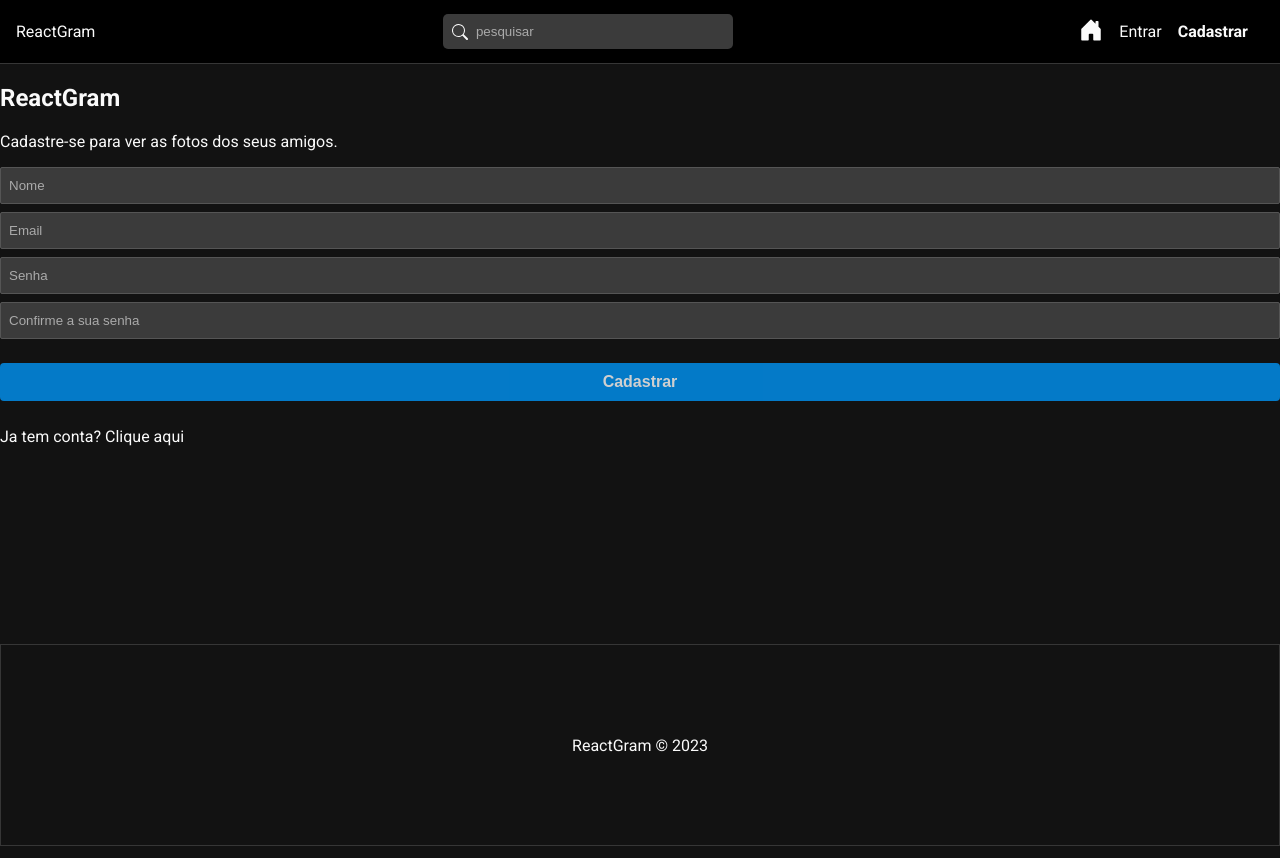
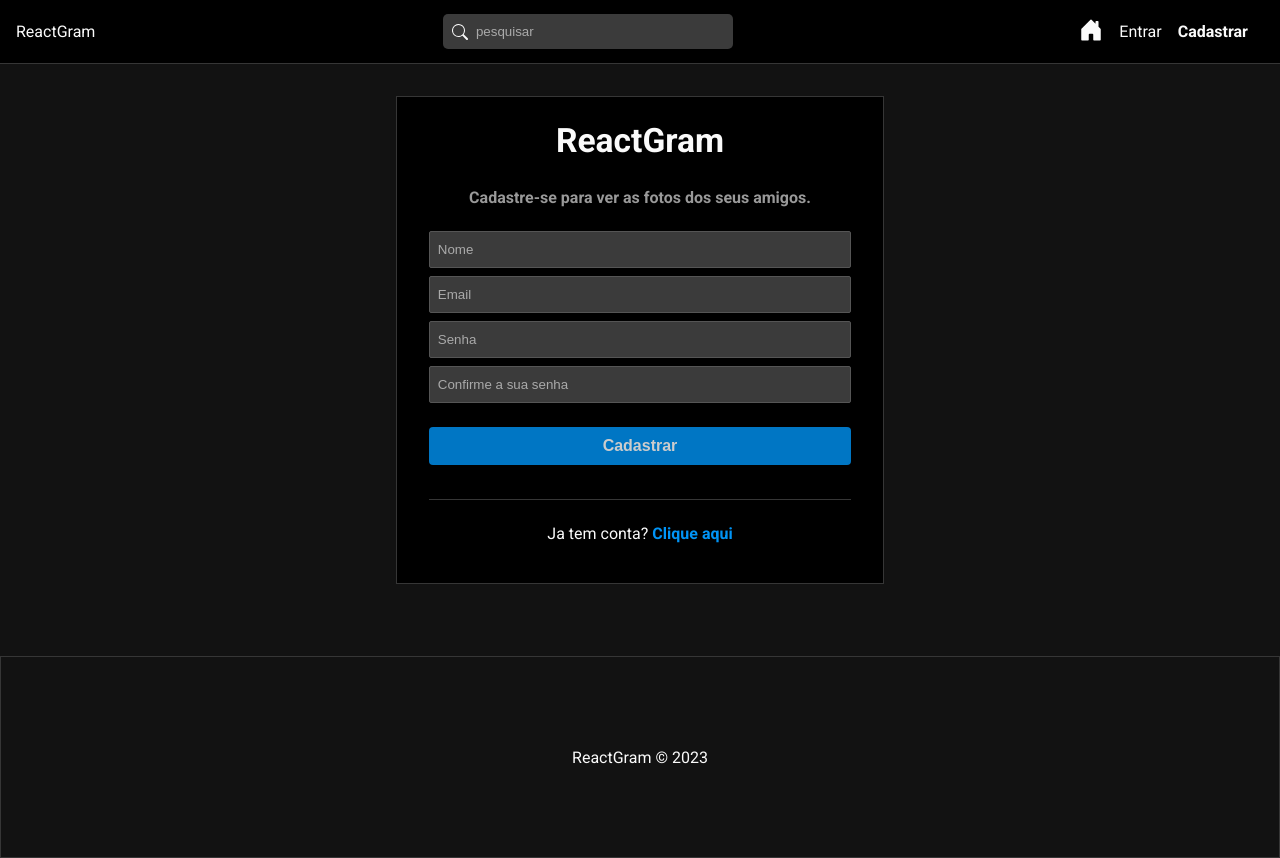
Before and after one commit to Orozimbo1/ReactGram, a React (Vite) app in the folder frontend/: page /register in a window 1280 px wide. Built offline with nearby package versions, Linux system fonts and the light colour scheme.

Commit message:
CSS form de autenticação

```diff
--- a/frontend/src/pages/Auth/Auth.css
+++ b/frontend/src/pages/Auth/Auth.css
@@ -0,0 +1,39 @@
+#login,
+#register {
+  border: 1px solid #363636;
+  background-color: #000;
+  padding: 1.5em 2em;
+  max-width: 33%;
+  margin: 2em auto;
+}
+
+#login h2,
+#register h2 {
+  text-align: center;
+  font-size: 2.1em;
+  margin-top: 0;
+}
+
+.subtitle {
+  font-weight: bold;
+  color: #999;
+  margin-bottom: 1.5em;
+}
+
+#login form,
+#register form {
+  padding-bottom: 1.5em;
+  margin-bottom: 1.5em;
+  border-bottom: 1px solid #363636;
+}
+
+#login p,
+#register p {
+  text-align: center;
+}
+
+#login p a,
+#register p a {
+  font-weight: bold;
+  color: #0094f6;
+}
--- a/frontend/src/pages/Auth/Login.jsx
+++ b/frontend/src/pages/Auth/Login.jsx
@@ -2,8 +2,8 @@ import './Auth.css'
 
 const Login = () => {
   return (
-    <div>
-      <h1>Login</h1>
+    <div id='login'>
+      <h2>Login</h2>
     </div>
   )
 }
--- a/frontend/src/pages/Auth/Register.jsx
+++ b/frontend/src/pages/Auth/Register.jsx
@@ -13,7 +13,7 @@ const Register = () => {
   }
 
   return (
-    <div>
+    <div id='register'>
       <h2>ReactGram</h2>
       <p className="subtitle">Cadastre-se para ver as fotos dos seus amigos.</p>
       <form onSubmit={handleSubmit}>
```
